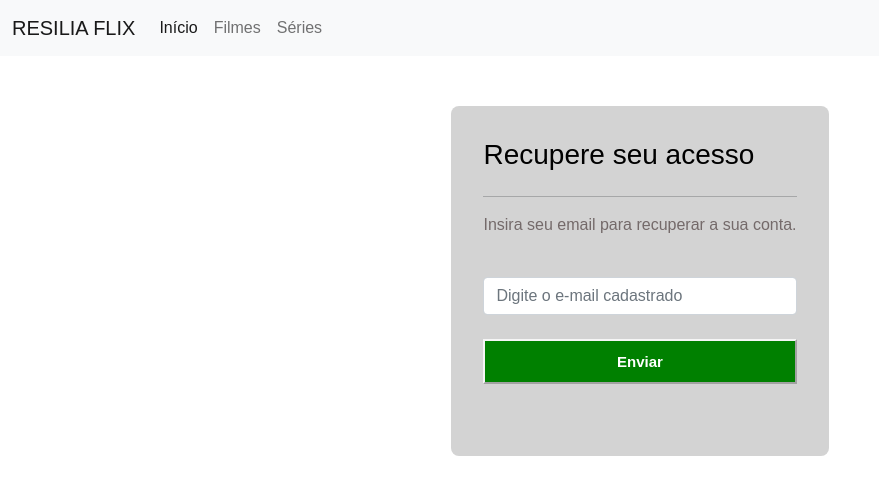
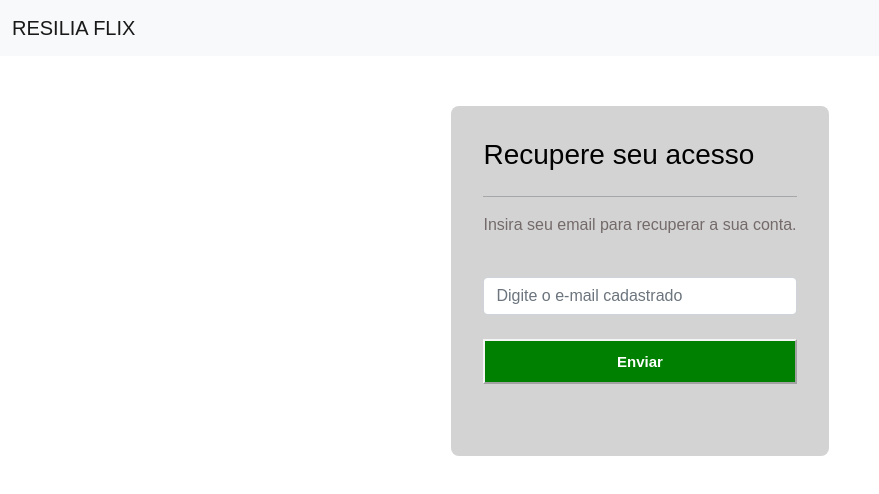
Before and after one commit to Rodrigo-Abreuu/Resilia-Flix, a plain HTML site: page esqueci_minha_senha/esqueci-minha-senha.html in a window 1280 px wide. Shown: the whole page, without its empty margins (0-879 px from the left). Drawn offline with nearby package versions, Linux system fonts and the light colour scheme.

Commit message:
Tirando inicio e filmes

```diff
--- a/esqueci_minha_senha/esqueci-minha-senha.html
+++ b/esqueci_minha_senha/esqueci-minha-senha.html
@@ -16,17 +16,6 @@
                 </button>
                 <div class="collapse navbar-collapse" id="navbarTogglerDemo01">
                     <a class="navbar-brand" href="#">RESILIA FLIX</a>
-                    <ul class="navbar-nav me-auto mb-2 mb-lg-0">
-                        <li class="nav-item">
-                            <a class="nav-link active" aria-current="page" href="#">Início</a>
-                        </li>
-                        <li class="nav-item">
-                            <a class="nav-link" href="#">Filmes</a>
-                        </li>
-                        <li class="nav-item">
-                            <a class="nav-link" href="#">Séries</a>
-                        </li>
-                    </ul>
                 </div>
             </div>
         </nav>
```
